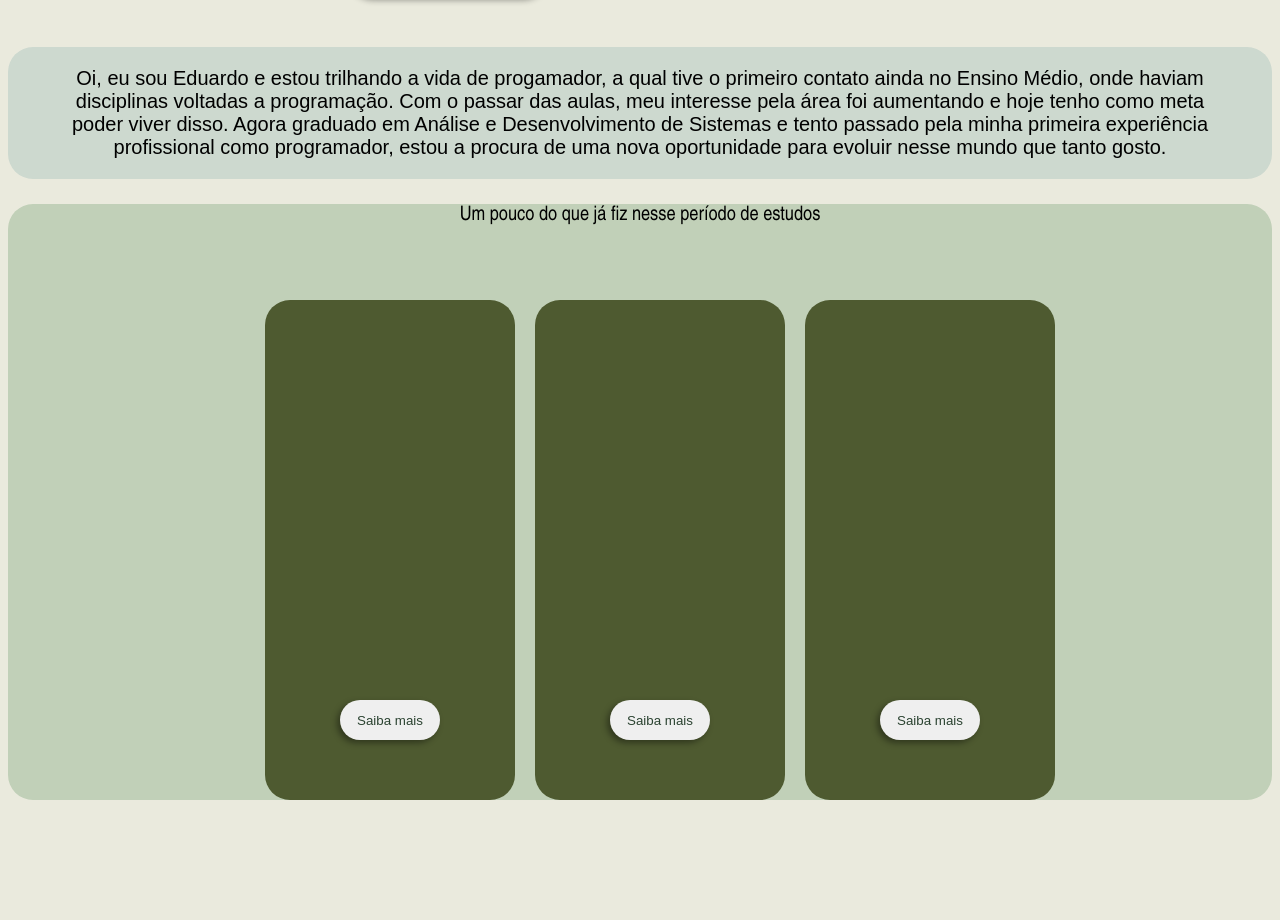
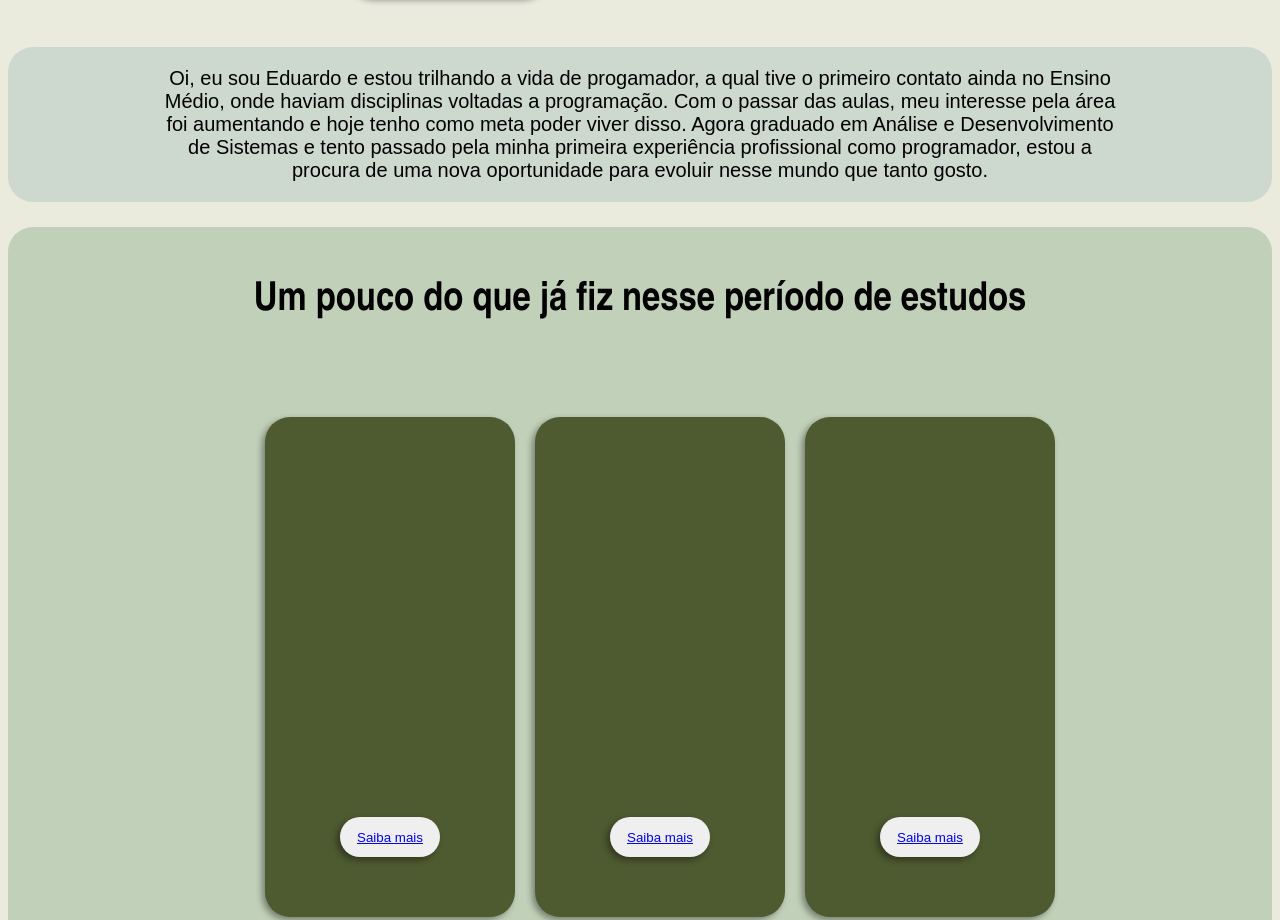
Before and after one commit to edusales7k/edusales7k.github.io, a plain HTML site: page index.html in a window 1280 px wide. Shown: the part 261-1181 px from the top of the page. Before the commit the page ends 1077 px from the top, so only its background shows below. Drawn offline with Linux system fonts and the light colour scheme.

Commit message:
Mais ajustes de alinhamento

```diff
--- a/css/page.css
+++ b/css/page.css
@@ -57,8 +57,8 @@ body {
         flex-direction: column;
 
         p.aboutMeText {
-            margin-left: 50px;
-            margin-right: 50px;
+            margin-left: 150px;
+            margin-right: 150px;
         }
     }
 
@@ -66,15 +66,20 @@ body {
         margin-top: 25px;
         background-color: #C1D0B8;
         border-radius: 25px;
-    }
+
+        text-align: center;
+        display: flex;
+        flex-direction: column;
 
         p.xpText {
             display: flex;
             flex-direction: column;
             text-align: center;
-        margin-top: 25px;
-        font-size: 20px;
+            font-size: 40px;
             font-family: 'Monserrat', 'Arial Narrow', Arial, sans-serif;
+            margin-top: 50px;
+            font-weight: 600;
+        }
     }
 
     ul.itemMenu {
@@ -82,16 +87,17 @@ body {
         display: flex;
         justify-content: center;
         align-items: flex-start;
-    }
 
         li {
             float: flex;
+            margin-bottom: 50px;
 
             div.academicLife_Container {
                 background-color: #4E5A30;
                 width: 250px;
                 height: 500px;
                 border-radius: 25px;
+                box-shadow: -3px 3px 6px rgba(0, 0, 0, 0.384);
             }
 
             button.academicLife {
@@ -113,6 +119,7 @@ body {
                 width: 250px;
                 height: 500px;
                 border-radius: 25px;
+                box-shadow: -3px 3px 6px rgba(0, 0, 0, 0.384);
             }
 
             button.projects {
@@ -134,6 +141,7 @@ body {
                 width: 250px;
                 height: 500px;
                 border-radius: 25px;
+                box-shadow: -3px 3px 6px rgba(0, 0, 0, 0.384);
             }
 
             button.galery {
@@ -150,3 +158,4 @@ body {
             }
         }
     }
+}
--- a/index.html
+++ b/index.html
@@ -39,17 +39,17 @@
 			<ul class="itemMenu">
 				<li class="academicLife">
 					<div class="academicLife_Container">
-						<button class="academicLife">Saiba mais</button>
+						<button class="academicLife"><a href="https://google.com.br">Saiba mais</a></button>
 					</div>
 				</li>
 				<li class="projects">
 					<div class="projects_Container">
-						<button class="projects">Saiba mais</button>
+						<button class="projects"><a href="https://google.com.br">Saiba mais</a></button>
 					</div>
 				</li>
 				<li class="galery">
 					<div class="galery_Container">
-						<button class="galery">Saiba mais</button>
+						<button class="galery"><a href="https://google.com.br">Saiba mais</a></button>
 					</div>
 				</li>
 			</ul>
```
Lines whose indentation alone changed are shown as unchanged.
